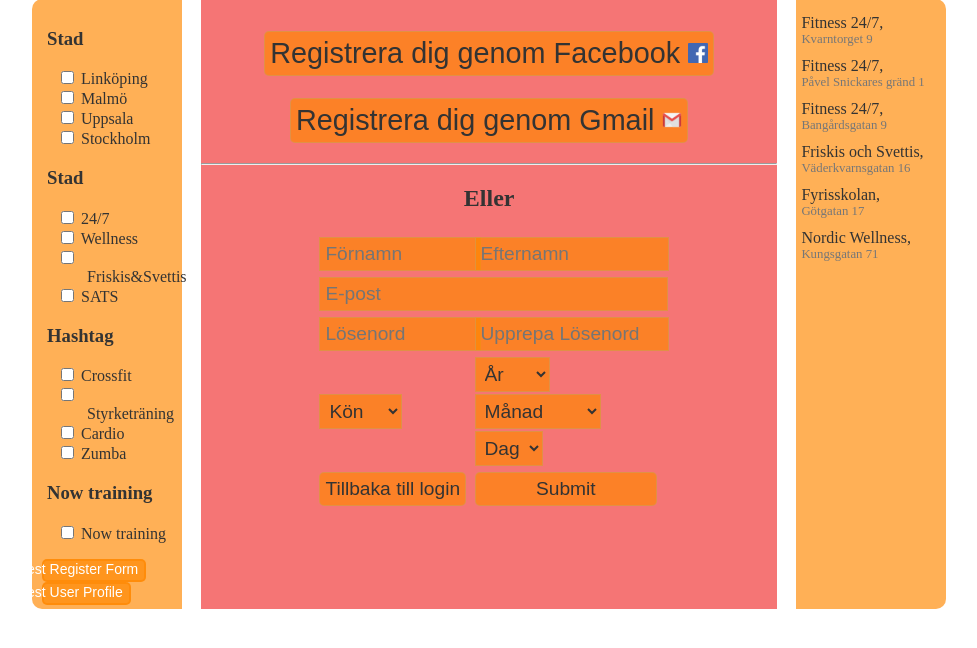
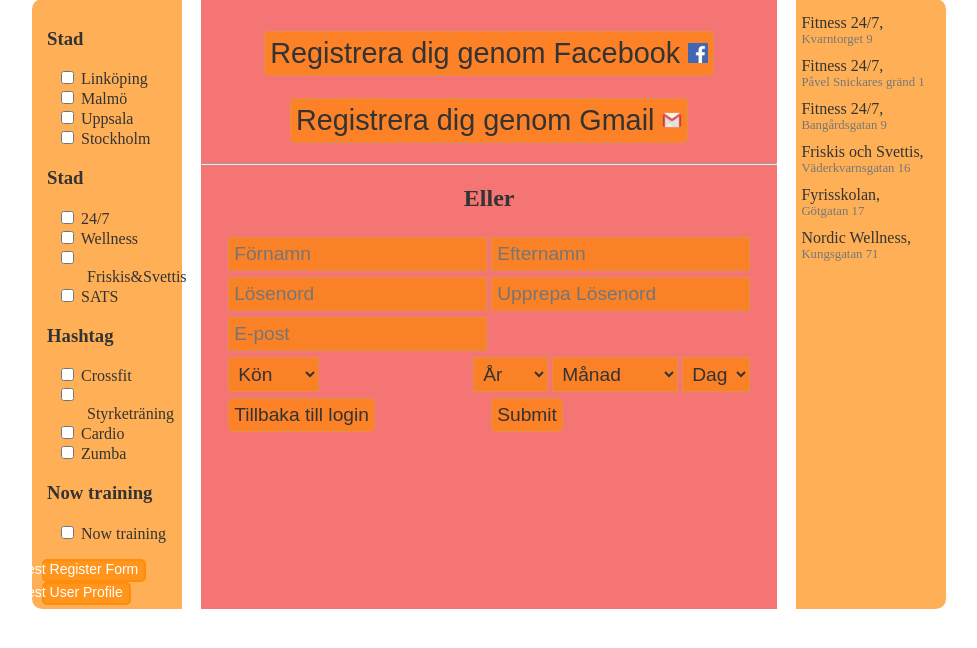
Before and after one commit to Sashkaz/pg14, a PHP site: page /?show-register-form=true in a window 1280 px wide. Shown: the part 104-752 px from the top of the page, without its empty margins (128-1105 px from the left). Run offline with PHP 8.4, Linux system fonts and the light colour scheme.

Commit message:
updated form layout

```diff
--- a/_include/form-register.css
+++ b/_include/form-register.css
@@ -3,13 +3,22 @@
 
 }
 
-.main-form input[type=text], .main-form input[type=password], .main-form input[type=email], .main-form select{
+.center-form input[type=email] {
+    width: 100%;
+}
+
+.main-form input, .main-form select{
     border: 1px var(--container-tertiary-color) solid;
     background-color: var(--container-primary-color);
     color: var(--text-primary-color);
     font-size: 1.2em;
     padding: 5px;
     margin-top: 2px;
+}
+
+.main-form input:focus, .main-form select:focus, .custom-button2:focus {
+    background-color: var(--container-tertiary-color);
+    border-color: var(--container-primary-color);
 }
 
 /* .main-form input[type=submit] {
@@ -21,10 +30,6 @@
     margin-top: 2px;
 } */
 
-.main-form tbody {
-    width: 80%;
-}
-
 .main-form td {
     margin: 0px 20px;
 }
@@ -35,11 +40,8 @@
 .login-option img{
     width: 20px;
 }
-.table-layout input{
-    width: 99%;
-}
 .table-layout{
-    width: 60%;
+    width: 80%;
     margin: auto;
 }
 .text-center{
@@ -47,6 +49,10 @@
 }
 .text-justify{
     text-align: justify;
+}
+
+.text-right{
+    text-align: right;
 }
 .custom-button2{
     -moz-box-sizing: border-box;
--- a/_include/form-register.php
+++ b/_include/form-register.php
@@ -16,22 +16,20 @@
                     <td><input type="text" name="last-name" placeholder="Efternamn"/></td>
                 </tr>
                 <tr>
-                    <td colspan="2"><input type="text" name="email" placeholder="E-post"/></td>
-                </tr>
-                <tr>
                     <td><input type="password" name="pwd" placeholder="Lösenord"/></td>
                     <td><input type="password" name="re-pwd" placeholder="Upprepa Lösenord"/></td>
                 </tr>
                 <tr>
-                    <td>
-                        <select name="gender">
+                    <td colspan="2"><input type="text" name="email" placeholder="E-post"/></td>
+                </tr>
+                <tr>
+                    <td colspan="2">
+                    <select name="gender">
                             <option value="none" disabled selected>Kön</option>
-                            <option value=1>>Kille</option>
-                            <option value=2>Tjej</option>
+                            <option value=1>Man</option>
+                            <option value=2>Kvinna</option>
                             <option value=0>Annat</option>
-                        </select>
-                    </td>
-                    <td>
+                        </select><span style=" float:right;">
                         <select name="year">
                         <option value="none" disabled selected>År</option>
                             <?php
@@ -45,10 +43,10 @@
                         <select name="month">
                         <option value="none" disabled selected>Månad</option>
                             <?php
-
                                 $x = 1;
                                 while($x <= 12){
-                                    $monthName = date('F', mktime(0, 0, 0, $x, 10));
+                                    $monthName = strftime('%B', mktime(0, 0, 0, $x));
+                                    $monthNames = strftime("%B");
                                     echo "<option value=$x>$monthName</option>";
                                     $x++;
                                 }
@@ -64,11 +62,12 @@
                                 }
                             ?>
                         </select>
+                            </span>
                     </td>
                 </tr>
                 <tr>
                     <td><a href="index.php" class="custom-button2">Tillbaka till login</a></td>
-                    <td class="text-align-r"><input class="custom-button2" type="submit" id="create-account" /></td>
+                    <td><input class="custom-button2" type="submit" id="create-account" /></td>
                 </tr>
             </tbody>
         </table>
```
